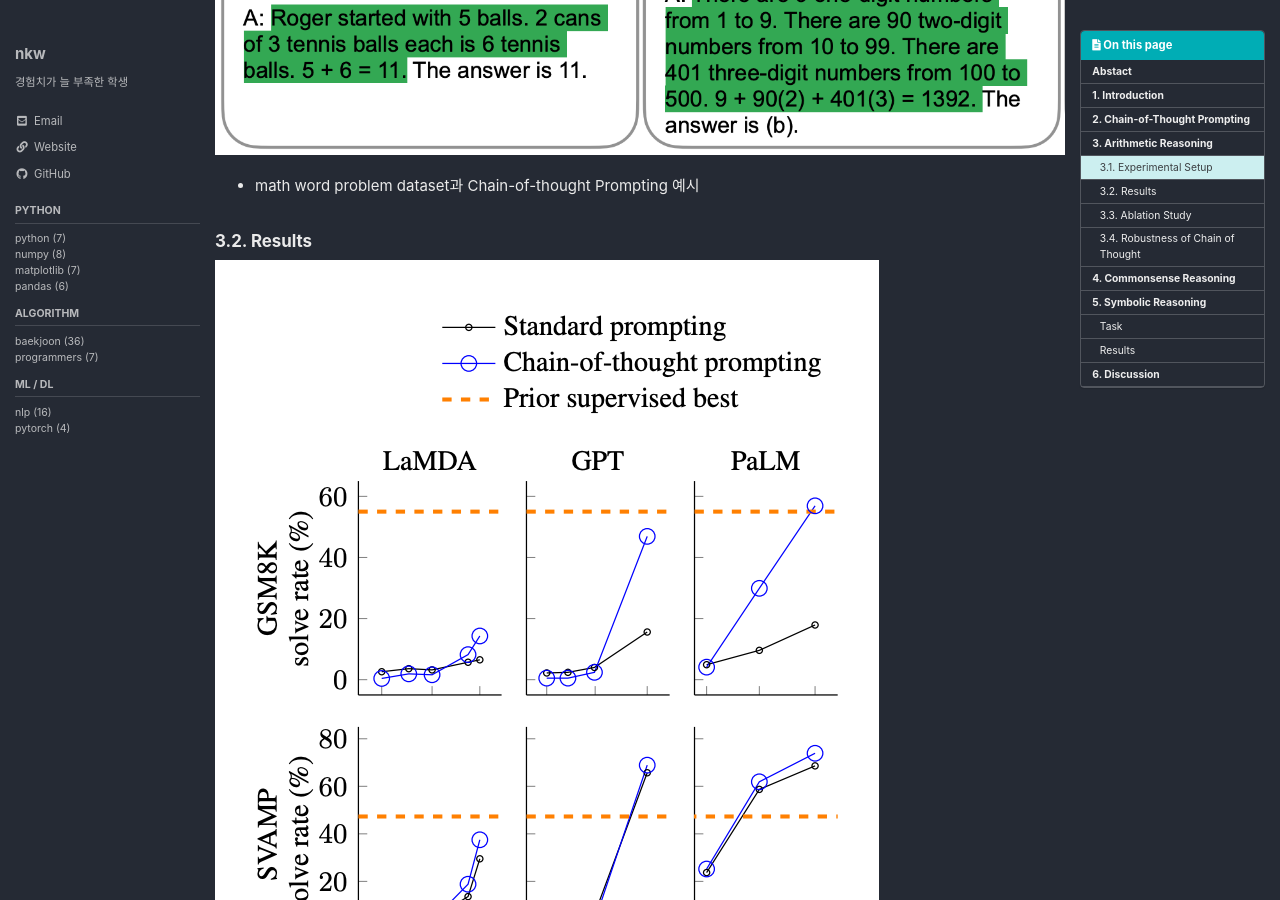
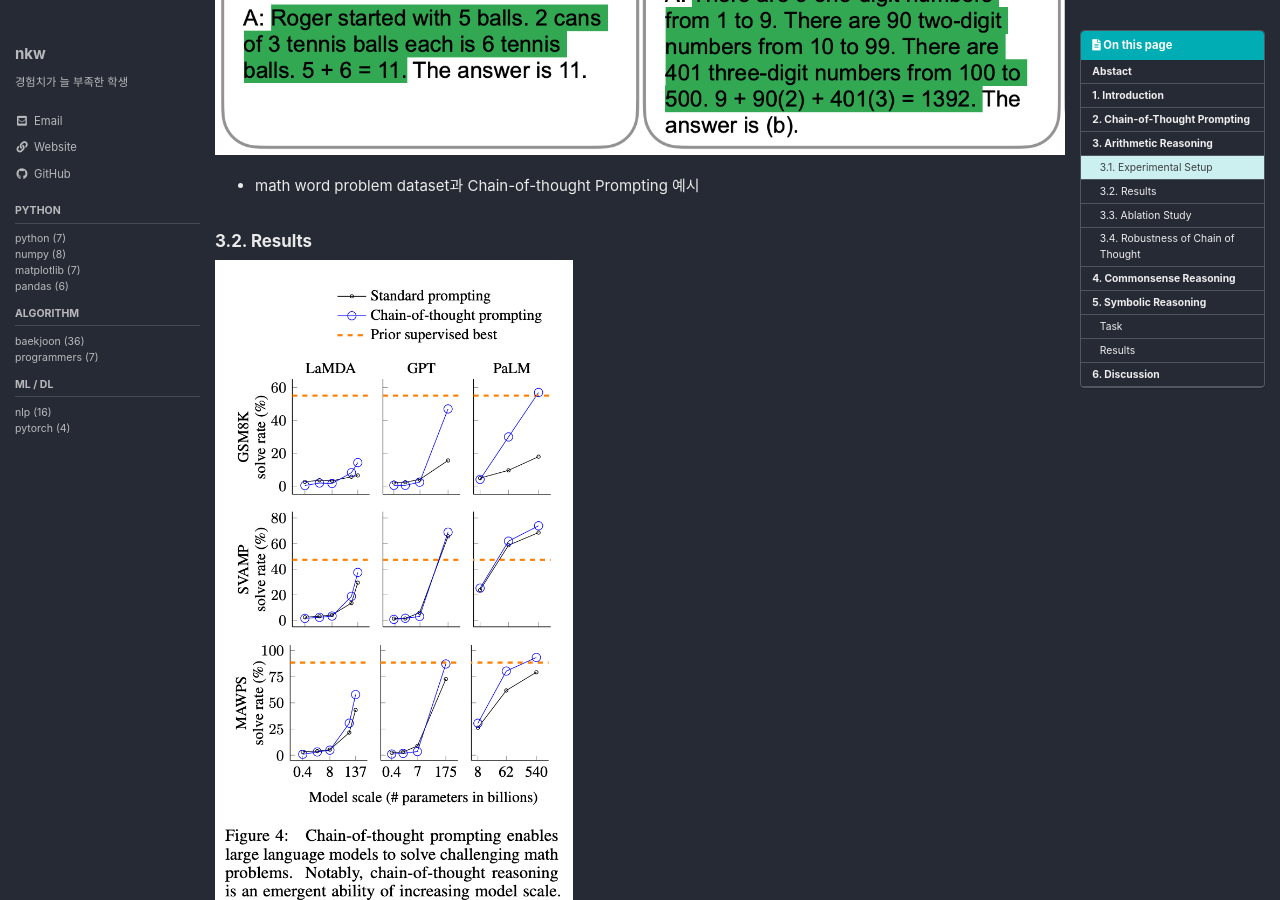
Before and after one commit to nkw011/nkw011.github.io, a Jekyll site: the page built from _posts/2023-03-22-nlp-chain-of-thought.md, in a window 1280 px wide and 900 px high, scrolled down 2410 px. Built offline with Jekyll 4.4.1, drawn with Linux system fonts in a browser that asks for light colours; cached includes are drawn as plain includes; comment, search, counter and statistics services are not loaded.

Commit message:
fix image size in chain-of-thought post

```diff
--- a/_posts/2023-03-22-nlp-chain-of-thought.md
+++ b/_posts/2023-03-22-nlp-chain-of-thought.md
@@ -63,7 +63,7 @@
 
 ### 3.2. Results
 
-<img src="/assets/image/chain-of-thought/ct2.png">
+<img src="/assets/image/chain-of-thought/ct2.png" width="358" height="708">
 
 3가지 중요한 점을 확인할 수 있습니다.
 
@@ -81,7 +81,7 @@
 
 ### 3.3. Ablation Study
 
-<img src="/assets/image/chain-of-thought/ct3.png">
+<img src="/assets/image/chain-of-thought/ct3.png" width="358" height="572">
 
 chain-of-thought prompting이 아니라 다른 형태의 prompting이더라도 성능이 chain-of-thought prompting처럼 향상될 수 있는지 확인합니다.
 
@@ -97,7 +97,7 @@
 
 특정 annotation style에 관계없이 모두 standard prompting보다 성능이 좋게 나왔습니다. example에 상관없이 standard prompting보다 결과가 좋게 나온 것을 확인할 수 있었습니다.
 
-<img src="/assets/image/chain-of-thought/ct4.png">
+<img src="/assets/image/chain-of-thought/ct4.png" width="358" height="616">
 
 ## 4. Commonsense Reasoning
 
@@ -126,7 +126,7 @@
 
 smaller model에서는 성능이 좋지 않지만 100B scale이상에 대해서는 성능 향상 폭이 큰 것을 확인할 수 있습니다. OOD 실험에 대해서도 성능이 좋게 나온 것을 확인할 수 있기 때무네 chain-of-thought prompting이 입력으로 주어지는 text 길이에 상관없이 generalization 성능이 좋은 것을 확인할 수 있습니다.
 
-<img src="/assets/image/chain-of-thought/ct7.png">
+<img src="/assets/image/chain-of-thought/ct7.png" width="358" height="663">
 
 ## 6. Discussion
 
```
